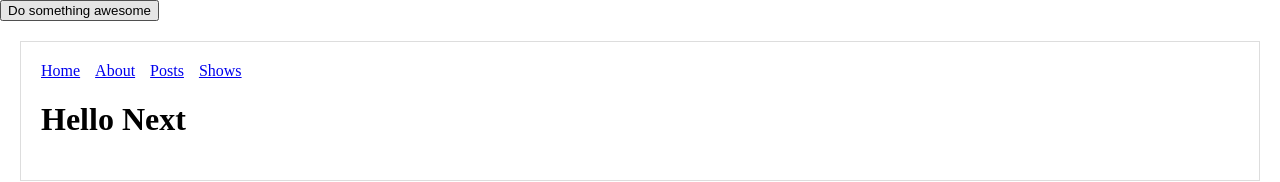
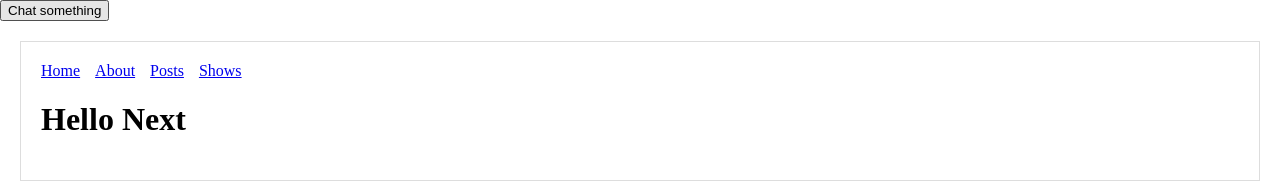
Before and after one commit to KevinBusch/hello-next, a Next.js app: page / in a window 1280 px wide. Shown: the top 182 px of the page. Built offline with nearby package versions, Linux system fonts and the light colour scheme.

Commit message:
Updated verbiage to be more relevant to chat

```diff
--- a/components/chat.tsx
+++ b/components/chat.tsx
@@ -23,7 +23,7 @@ export default class Chat extends React.PureComponent<any, ChatState> {
 		console.log("chat.tsx", "render");
 		return (
 			<div>
-					<button onClick = {this._onClick}>Do something awesome</button>
+					<button onClick = {this._onClick}>Chat something</button>
 					{
 						this.state.items.map((item, index) => (
 							<div key={index}>{item}</div>
@@ -34,6 +34,6 @@ export default class Chat extends React.PureComponent<any, ChatState> {
 	}
 
 	private _onClick() {
-		this.setState({ items: [].concat(this.state.items, `Doing something awesome${this.state.items.length}`) });
+		this.setState({ items: [].concat(this.state.items, `Chating something up for the ${this.state.items.length}th time!`) });
 	}
 }
```
